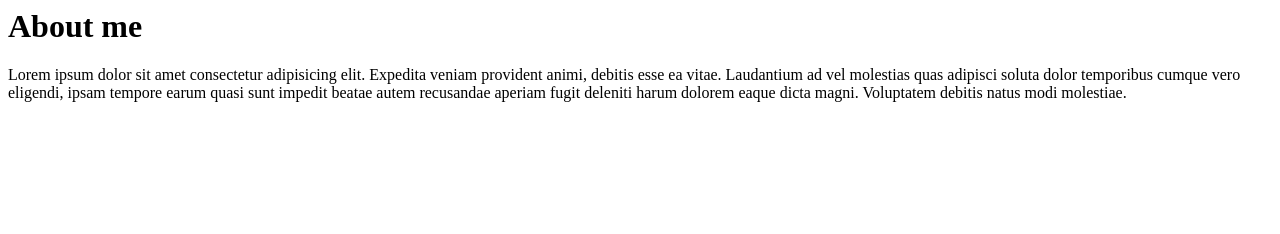
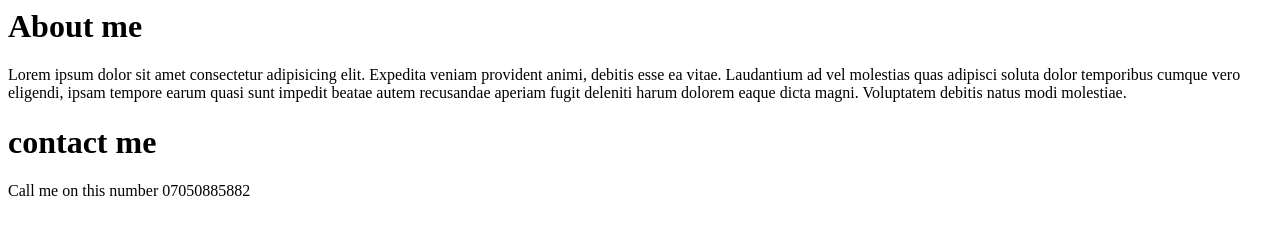
Before and after one commit to Thekampalaboy/Simple-cv, a plain HTML site: page about.html in a window 1280 px wide. Drawn offline with Linux system fonts and the light colour scheme.

Commit message:
new code changes added

```diff
--- a/about.html
+++ b/about.html
@@ -12,5 +12,7 @@
       quasi sunt impedit beatae autem recusandae aperiam fugit deleniti harum
       dolorem eaque dicta magni. Voluptatem debitis natus modi molestiae.
     </p>
+    <h1>contact me</h1>
+    <p>Call me on this number 07050885882</p>
   </body>
 </html>
```
